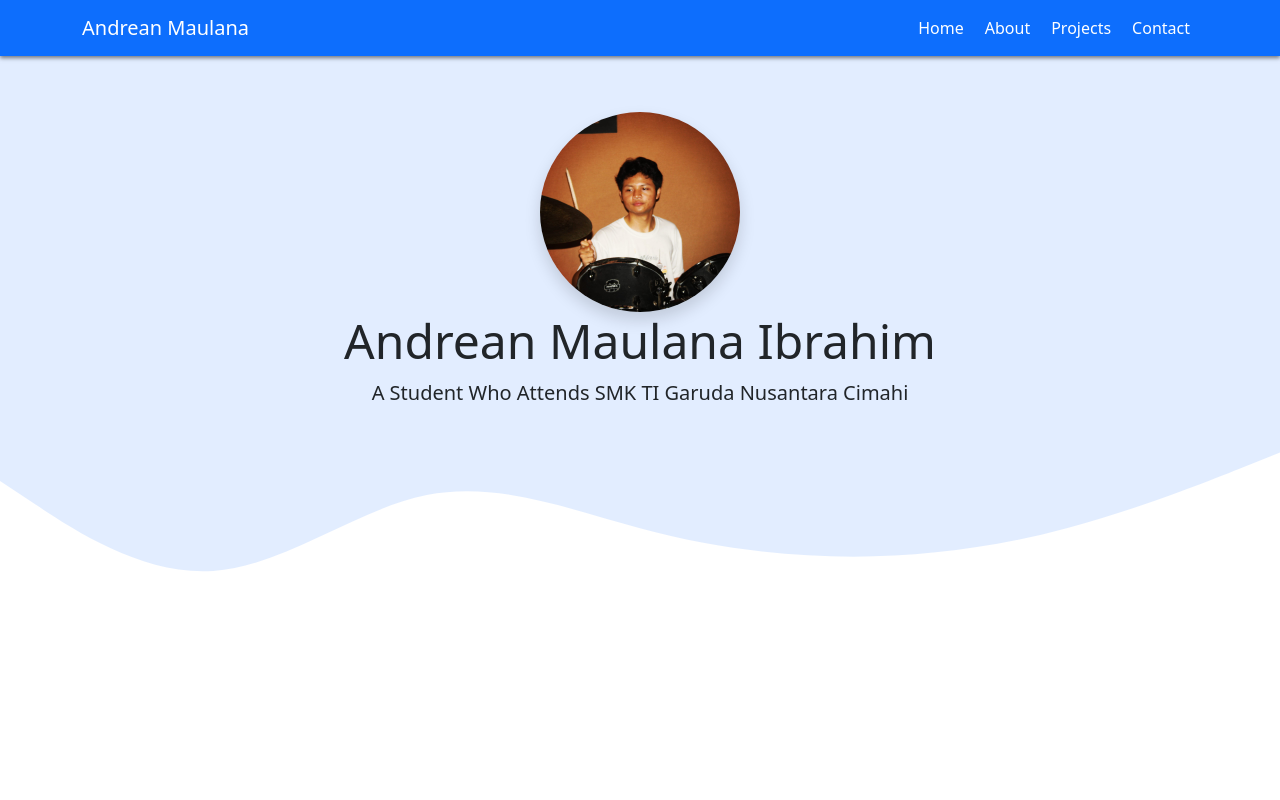
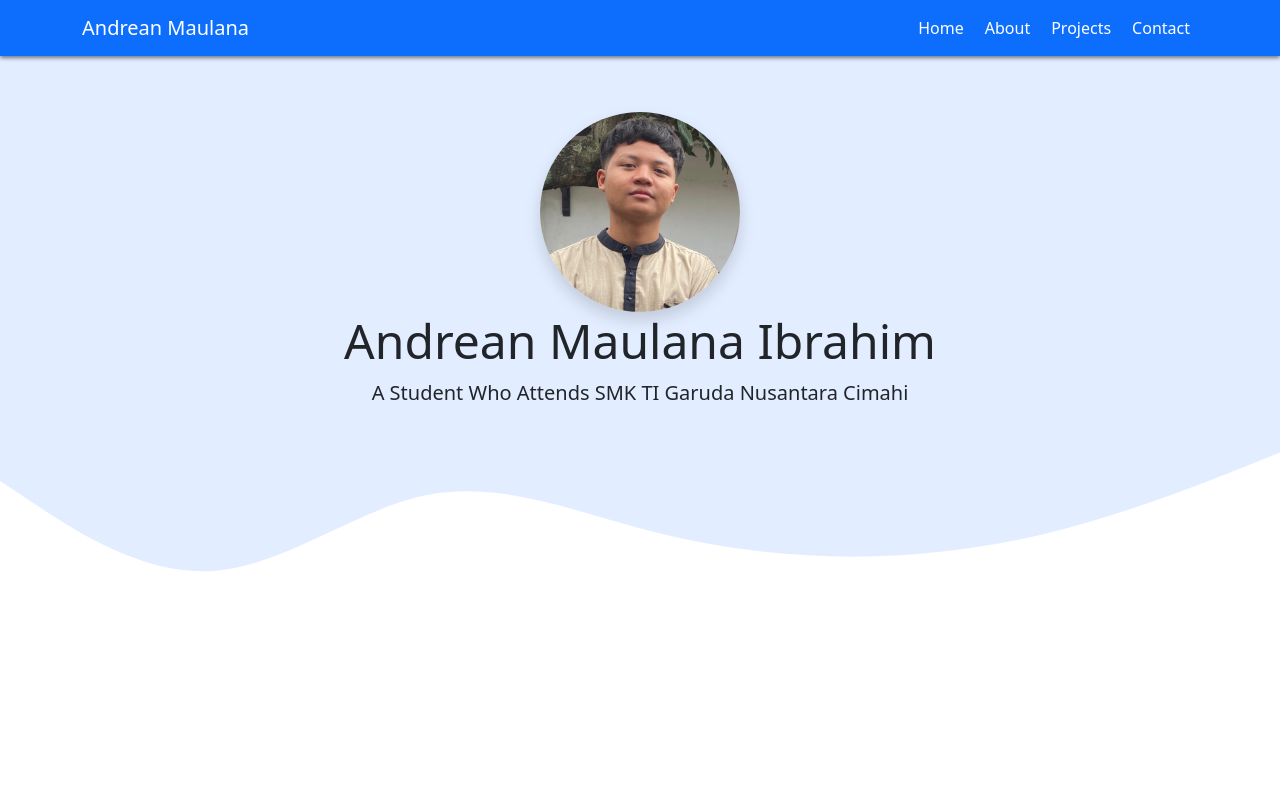
Before and after one commit to andrean112006/andreanmaulanabaim.github.io, a plain HTML site: page index.html in a window 1280 px wide. Shown: the top 800 px of the page. Drawn offline with nearby package versions, Linux system fonts and the light colour scheme.

Commit message:
mengganti gambar frofile

```diff
--- a/index.html
+++ b/index.html
@@ -39,7 +39,7 @@
     <!-- Akhir Navbar -->
     <!-- Jumbotron -->
     <section class="jumbotron text-center">
-      <img class="rounded-circle shadow" width="200px" src="img/foto.jpg" alt="my-foto" />
+      <img class="rounded-circle shadow" width="200px" src="img/my-foto.jpg" alt="my-foto" />
       <h1 class="display-5" style="font-weight: 400">Andrean Maulana Ibrahim</h1>
       <p class="lead text-capitalize" style="font-weight: 400">a student who attends SMK TI Garuda Nusantara Cimahi</p>
       <svg xmlns="http://www.w3.org/2000/svg" viewBox="0 0 1440 320">
```
Also changed, not shown: img/my-foto.jpg (added).
